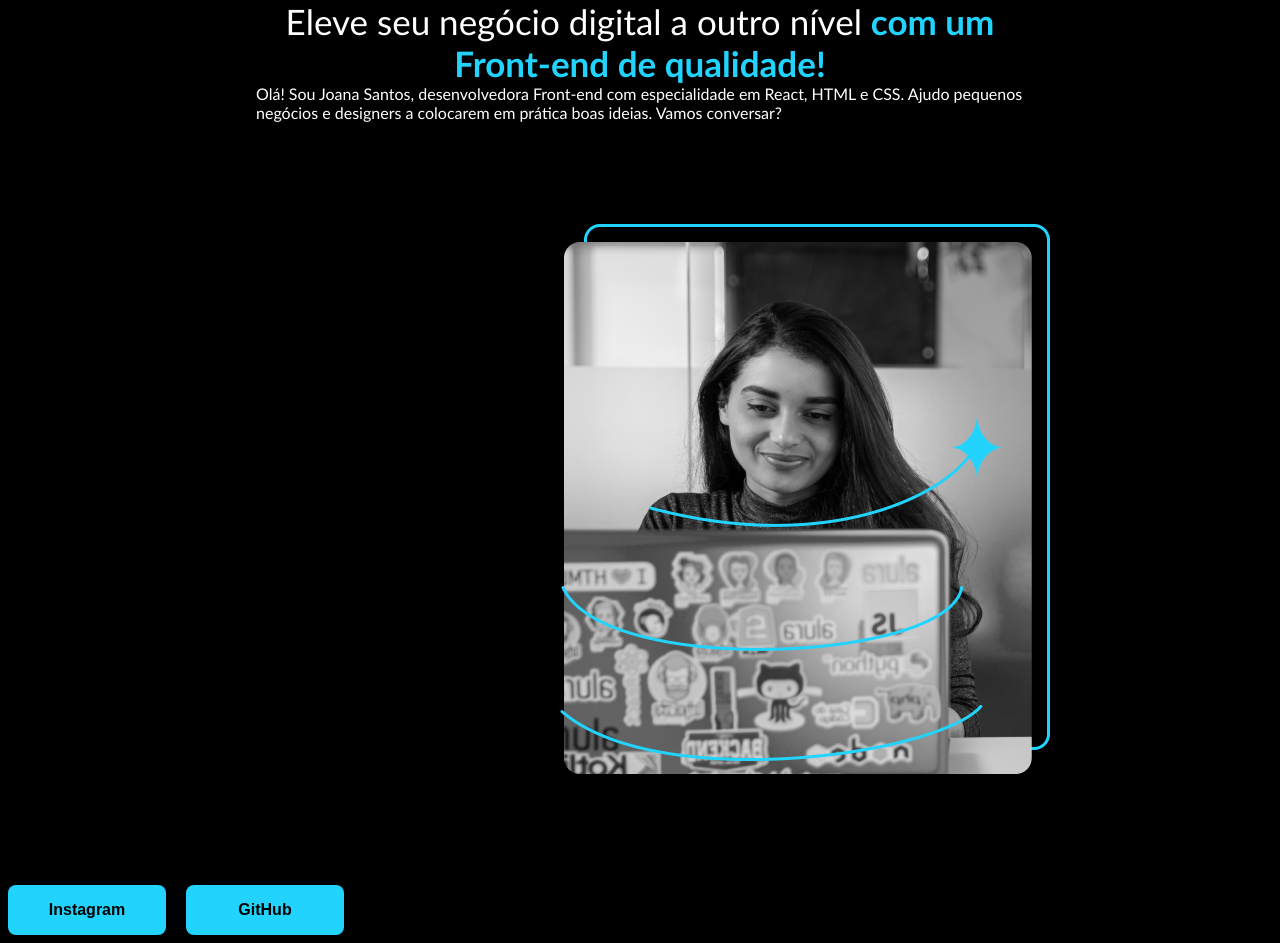
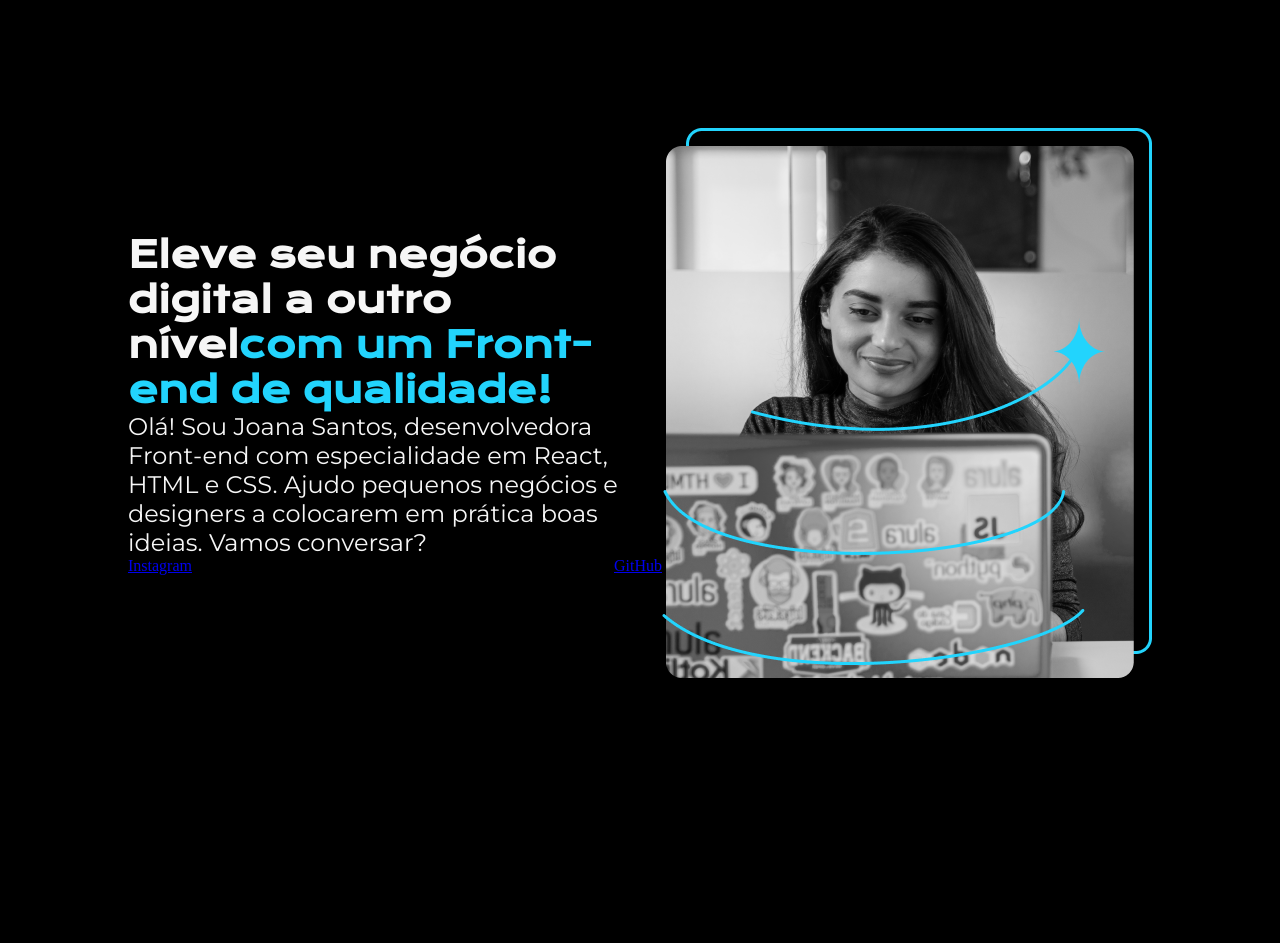
Before and after one commit to iurrfranca/aprendizadoHTMLeCSS, a plain HTML site: page Como funciona o CSS/index.html in a window 1280 px wide. Drawn offline with nearby package versions, Linux system fonts and the light colour scheme.

Commit message:
reajuste_codigos

```diff
--- a/Como funciona o CSS/index.html
+++ b/Como funciona o CSS/index.html
@@ -7,30 +7,29 @@
     <meta name="viewport" content="width=device-width, initial-scale=1.0">
     <title>Portifolio</title>
     <link rel="stylesheet" href="style.css">
-
 </head>
 
-<main>
+<body>
+    <header></header>
+    <main class="apresentacao">
+        <section class="apresentacao__conteudo">
+            <h1 class="apresentacao__conteudo__titulo">Eleve seu negócio digital a outro nível<strong
+            class="titulo-destaque">com um Front-end de qualidade!
+            </strong></h1>
+            <p class="apresentacao__conteudo__texto">Olá! Sou Joana Santos, desenvolvedora
+            Front-end com especialidade em React, HTML e
+            CSS. Ajudo pequenos negócios e designers a
+            colocarem em prática boas ideias. Vamos
+            conversar?</p>
+            <div class="apresentacao__links">
+                <a href="https://instagram.com/rafaballerini">Instagram</a>
+                <a href="https://github.com/guilhermeonrails">GitHub</a>
+            </div>
 
-    <body>
-        <p class="texto-bicolor">
-            <span class="branco">Eleve seu negócio digital a outro nível</span> <span class="azul">com um Front-end de
-                qualidade!</span>
-        </p>
-        <p class="branco2"><span>Olá! Sou Joana Santos, desenvolvedora
-                Front-end com especialidade em React, HTML e
-                CSS. Ajudo pequenos negócios e designers a
-                colocarem em prática boas ideias. Vamos
-                conversar?</span></p>
-
+        </section>
         <img src="imagem.png" alt="Foto da Joana Santos programando">
-
-        <button class="botao"><a href="https://instagram.com/rafaballerini">Instagram</a></button>
-        <button class="botao"><a href="https://github.com/guilhermeonrails">GitHub</a></button>
-
-
-    </body>
-
-</main>
+    </main>
+    <footer></footer>
+</body>
 
 </html>
--- a/Como funciona o CSS/style.css
+++ b/Como funciona o CSS/style.css
@@ -1,85 +1,42 @@
-* {
+@import url('https://fonts.googleapis.com/css2?family=Krona+One&family=Montserrat&display=swap');
+
+*{
     margin: 0;
     padding: 0;
-    border: 0;
-    font: inherit;
-    text-decoration: none;
 }
 
-body {
-    background-color: black;
-    color: white;
+body{
+    height: 100vh;
+    box-sizing: border-box;
+    background-color: #000000;
+    color: #F6F6F6;
 }
 
-img {
-    display: block;
-    margin-left: auto;
-    margin-right: 18%;
-    margin-top: 8%;
-    margin-bottom: 8%;
+.titulo-destaque{
+    color: #22D4FD;
 }
 
-.texto-bicolor {
-    text-align: left;
-    text-justify: auto;
-    font-family: 'Gill Sans', 'Gill Sans MT', Calibri, 'Trebuchet MS', sans-serif;
-    font-size: 35px;
-    text-align: center;
-    color: #22d4fd;
-    margin-left: 20%;
-    margin-right: 20%;
+.apresentacao{
+    margin: 10%;
+    display: flex;
+    align-items: center;
+    justify-content: space-between;
+}
+.apresentacao__conteudo{
+    width: 615px;
 }
 
-.branco {
-    color: white;
+.apresentacao__conteudo__titulo{
+    font-size: 36px;
+    font-family: 'Krona One', sans-serif;
 }
 
-.azul {
-    font-weight: bold;
-    color: #22d4fd;
+.apresentacao__conteudo__texto{
+    font-size: 24px;
+    font-family: 'Montserrat', sans-serif;
 }
 
-.branco2 {
-    font-family: 'Gill Sans', 'Gill Sans MT', Calibri, 'Trebuchet MS', sans-serif;
-    text-align: left;
-    margin-top: auto;
-    margin-bottom: auto;
-    margin-left: 20%;
-    margin-right: 20%;
+.apresentacao__links {
+    display: flex;
+    justify-content: space-between;
 }
-
-.botao {
-    background-color: #22d4fd;
-    /* cor de fundo */
-    color: #fff;
-    /* cor do texto */
-    border: none;
-    /* sem borda */
-    border-radius: 8px;
-    /* borda arredondada */
-    padding: 10px 24px;
-    /* espaço interno */
-    margin: 8px;
-    /* espaço externo */
-    cursor: pointer;
-    /* cursor de mãozinha */
-    font-size: 1rem;
-    /* tamanho da fonte */
-    transition: background 0.3s;
-    width: 158px;
-    height: 50px;
-}
-
-.botao a {
-    color: #000000;
-    /* cor do texto do link */
-    text-decoration: none;
-    /* remove sublinhado */
-    font-weight: 550;
-    font-family: Arial, Helvetica, sans-serif;
-}
-
-.botao:hover {
-    background-color: #0d97b6;
-    /* cor ao passar o mouse */
-}
```
